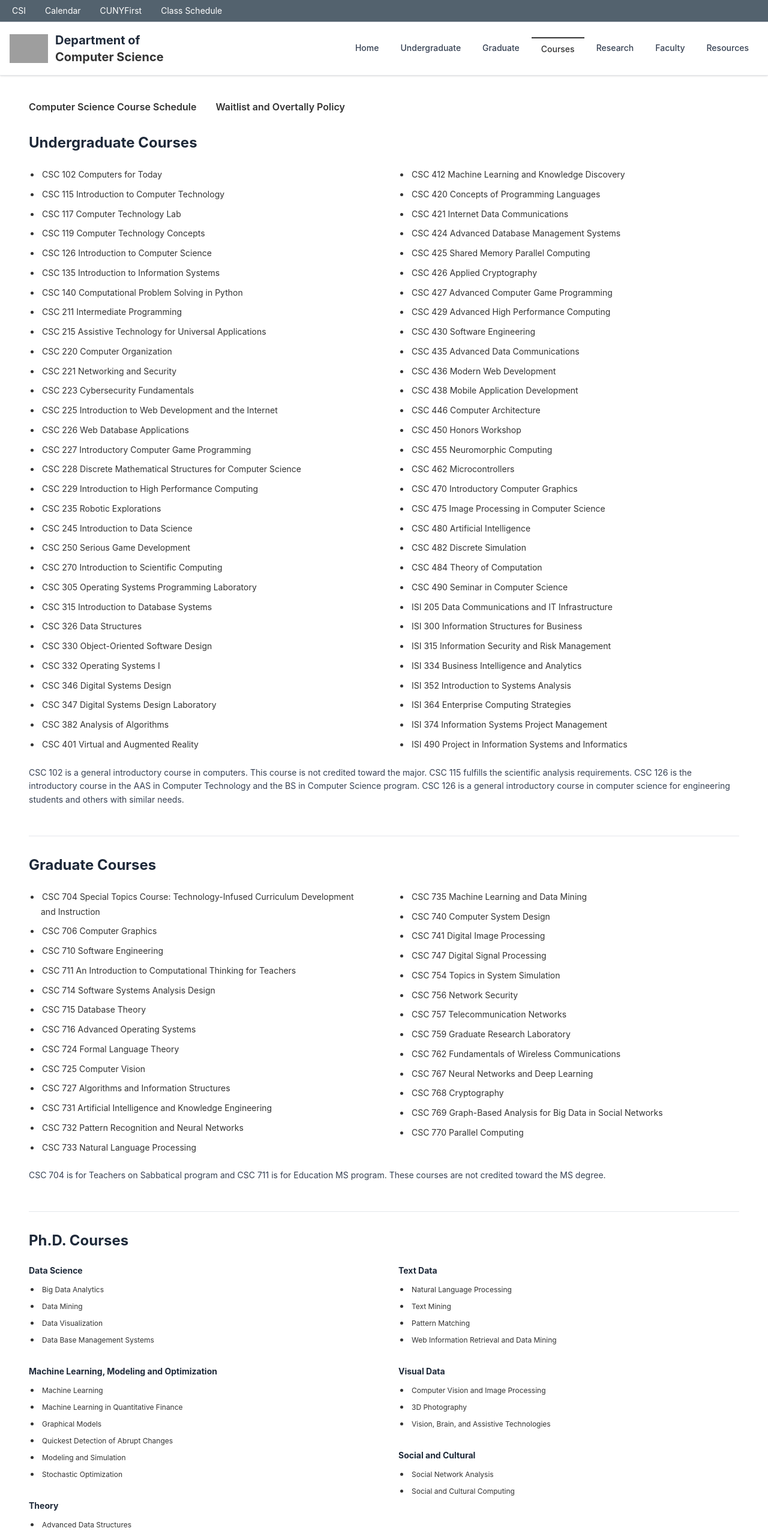
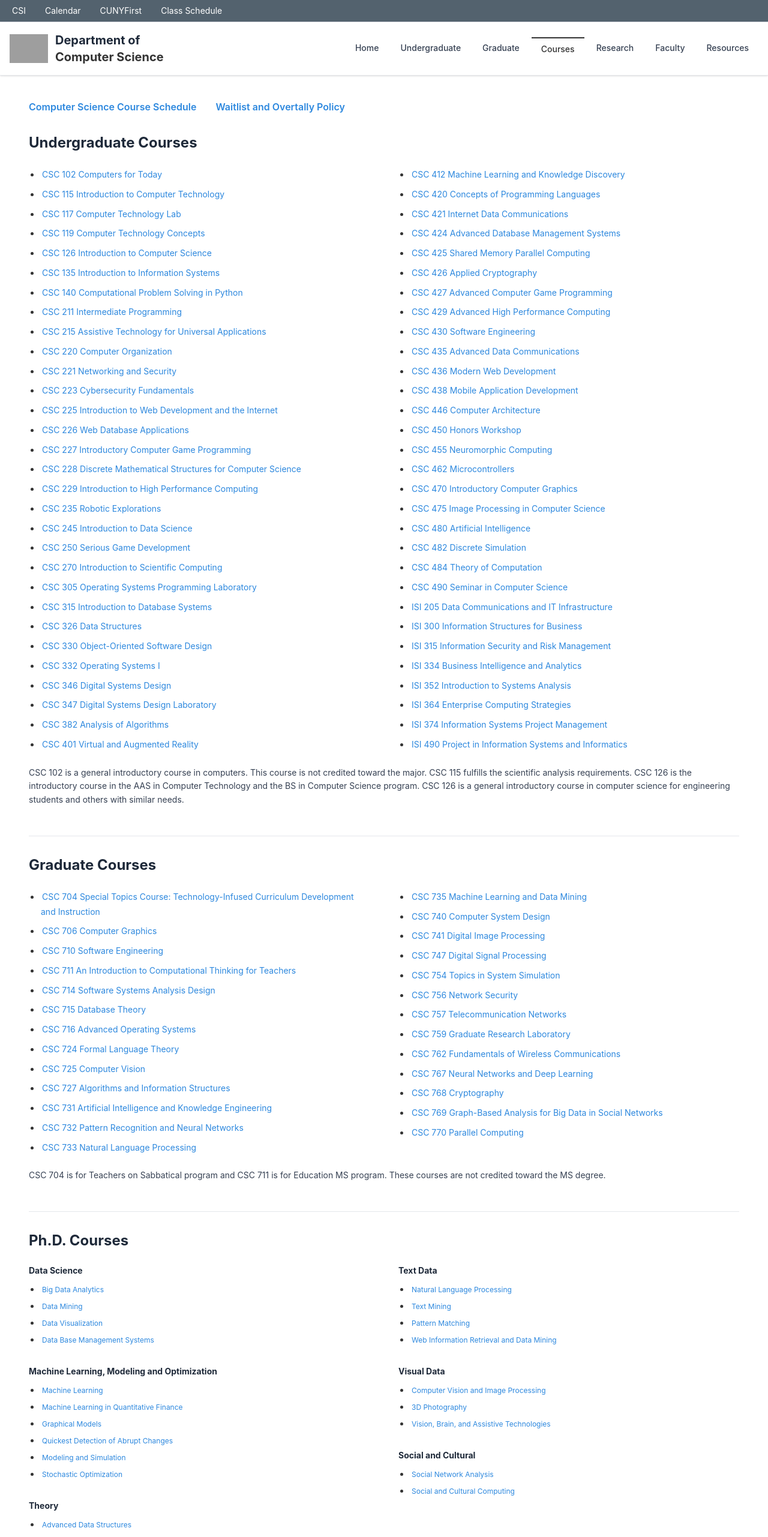
Before and after one commit to penguince/csi-website-revamp, a React (Vite) app: page /courses in a window 1280 px wide. Shown: the top 2562 px of the page at 60% size. Built offline with nearby package versions, Linux system fonts and the light colour scheme; grey boxes are pictures that could not be loaded.

Commit message:
made links blue for courses

```diff
--- a/src/index.css
+++ b/src/index.css
@@ -20,9 +20,11 @@ body {
 	color: #333;
 }
 
-a {
+@layer base {
+	a {
 	text-decoration: none;
 	/* WCAG AA: Links must be distinguishable - using underline on hover/focus */
+	}
 }
 
 a:hover {
--- a/src/pages/Courses.tsx
+++ b/src/pages/Courses.tsx
@@ -547,7 +547,7 @@ const CourseCategory = ({ title, links, description }: CourseCategoryProps) => {
 						<li key={`left-${idx}`}>
 							<a
 								href={link.href}
-								className="text-sm hover:underline leading-relaxed focus:outline-none focus-visible:ring-2 focus-visible:ring-csi-focus focus-visible:ring-offset-1 px-0.5"
+								className="text-sm hover:underline leading-relaxed focus:outline-none focus-visible:ring-2 focus-visible:ring-csi-focus focus-visible:ring-offset-1 px-0.5 text-[#2d88de]"
 							>
 								{link.label}
 							</a>
@@ -562,7 +562,7 @@ const CourseCategory = ({ title, links, description }: CourseCategoryProps) => {
 						<li key={`right-${idx}`}>
 							<a
 								href={link.href}
-								className="text-sm hover:underline leading-relaxed focus:outline-none focus-visible:ring-2 focus-visible:ring-csi-focus focus-visible:ring-offset-1 px-0.5"
+								className="text-sm hover:underline leading-relaxed focus:outline-none focus-visible:ring-2 focus-visible:ring-csi-focus focus-visible:ring-offset-1 px-0.5 text-[#2d88de]"
 							>
 								{link.label}
 							</a>
@@ -609,7 +609,7 @@ const PhDCourseSection = () => {
 									<li key={`left-${categoryIdx}-${linkIdx}`}>
 										<a
 											href={link.href}
-											className="text-xs hover:underline leading-relaxed focus:outline-none focus-visible:ring-2 focus-visible:ring-csi-focus focus-visible:ring-offset-1 px-0.5"
+											className="text-xs hover:underline leading-relaxed focus:outline-none focus-visible:ring-2 focus-visible:ring-csi-focus focus-visible:ring-offset-1 px-0.5 text-[#2d88de]"
 										>
 											{link.label}
 										</a>
@@ -635,7 +635,7 @@ const PhDCourseSection = () => {
 									<li key={`right-${categoryIdx}-${linkIdx}`}>
 										<a
 											href={link.href}
-											className="text-xs hover:underline leading-relaxed focus:outline-none focus-visible:ring-2 focus-visible:ring-csi-focus focus-visible:ring-offset-1 px-0.5"
+											className="text-xs hover:underline leading-relaxed focus:outline-none focus-visible:ring-2 focus-visible:ring-csi-focus focus-visible:ring-offset-1 px-0.5 text-[#2d88de]"
 										>
 											{link.label}
 										</a>
@@ -661,7 +661,7 @@ const Courses = () => {
 			<div className="mb-8 flex flex-col sm:flex-row gap-4 sm:gap-8">
 				<a
 					href="https://globalsearch.cuny.edu/CFGlobalSearchTool/search.jsp"
-					className="text-csi-link font-semibold hover:underline focus:outline-none focus-visible:ring-2 focus-visible:ring-csi-focus"
+					className="text-csi-link font-semibold hover:underline focus:outline-none focus-visible:ring-2 focus-visible:ring-csi-focus text-[#2d88de]"
 					target="_blank"
 					rel="noopener noreferrer"
 				>
@@ -670,7 +670,7 @@ const Courses = () => {
 				</a>
 				<a
 					href="content/overtally.pdf"
-					className="text-csi-link font-semibold hover:underline focus:outline-none focus-visible:ring-2 focus-visible:ring-csi-focus"
+					className="text-csi-link font-semibold hover:underline focus:outline-none focus-visible:ring-2 focus-visible:ring-csi-focus text-[#2d88de]"
 				>
 					Waitlist and Overtally Policy
 				</a>
```
